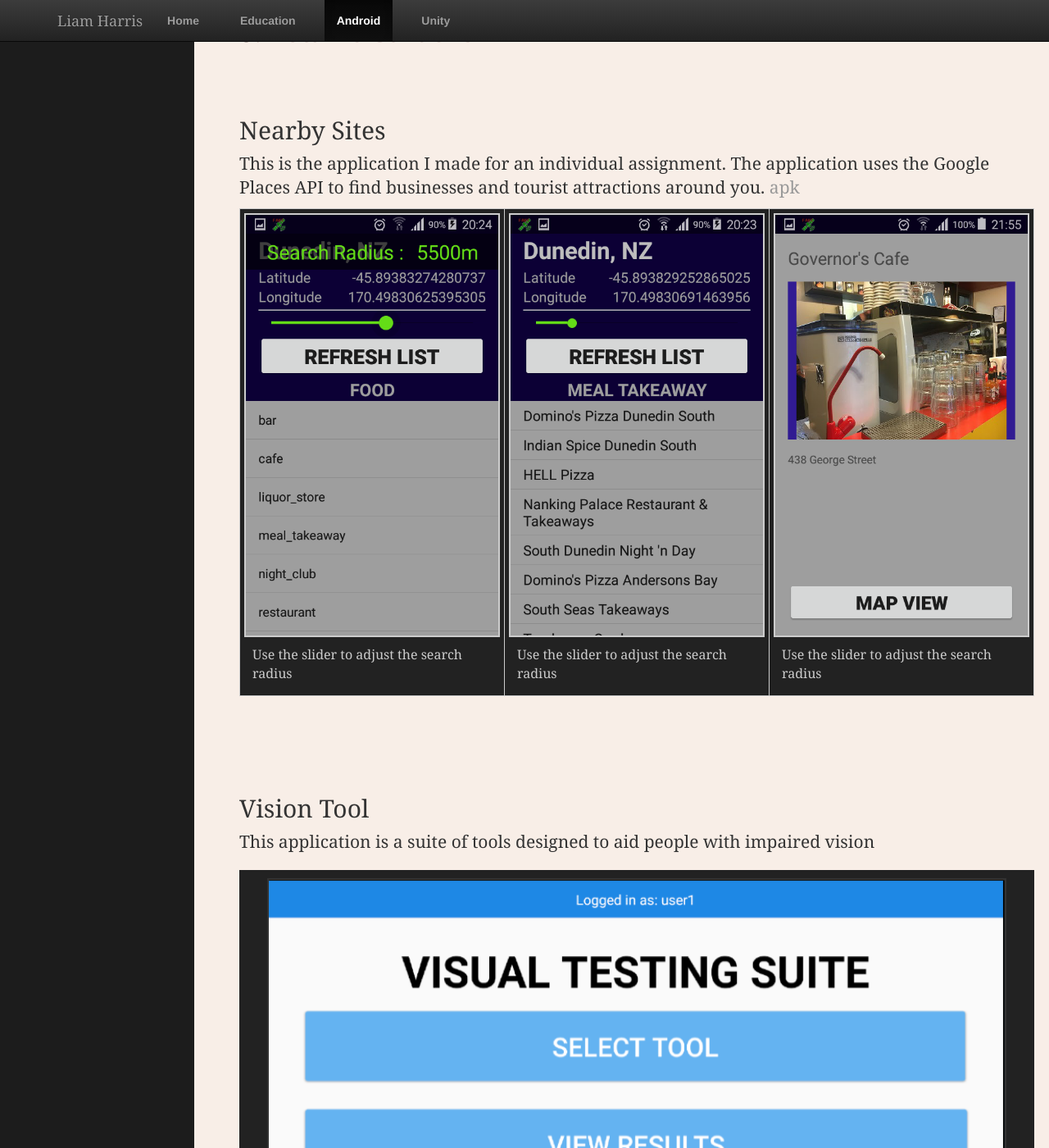
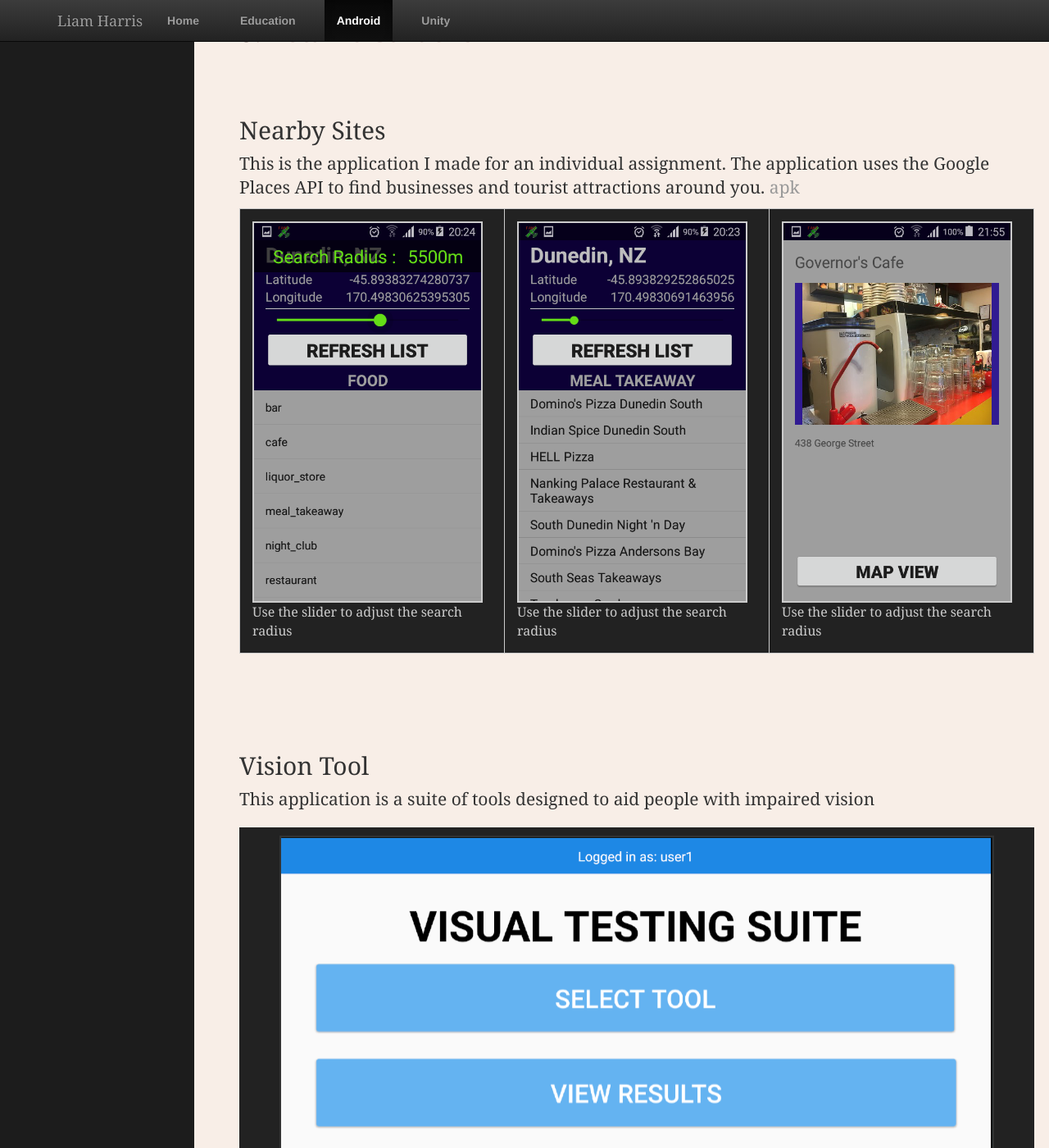
Before and after one commit to harrl7/harrl7.github.io, a Jekyll site: the page built from android/index.html, in a window 1280 px wide and 1400 px high, scrolled down 265 px. Shown: the whole window at 82% size. Built offline with Jekyll 4.4.1, drawn with Linux system fonts in a browser that asks for light colours.

Commit message:
Update main.css

```diff
--- a/css/main.css
+++ b/css/main.css
@@ -103,8 +103,9 @@
     color: var(--col-lt-grey);
 }
 
-.Fig_Table_Item figcaption {
-   margin: 10px 10px;
+.Fig_Table_Item {
+    width: 90%;
+    margin: 10px 10px;
 }
 
 #Vision_Tool figure {
@@ -114,7 +115,7 @@
 }
 
 #Vision_Tool figure img {
-    width: 95%;
+
 }
 
 #White_Line {
```
